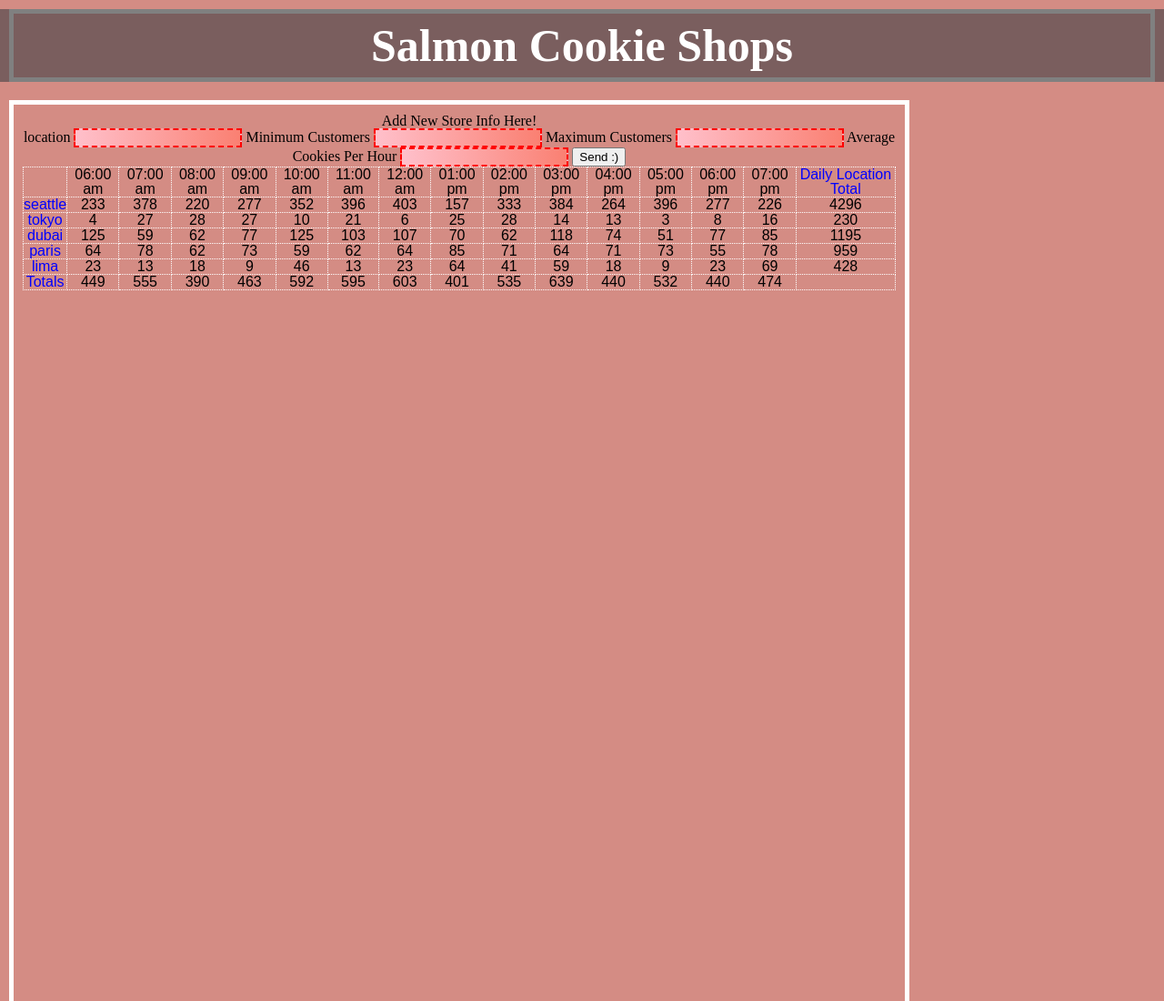
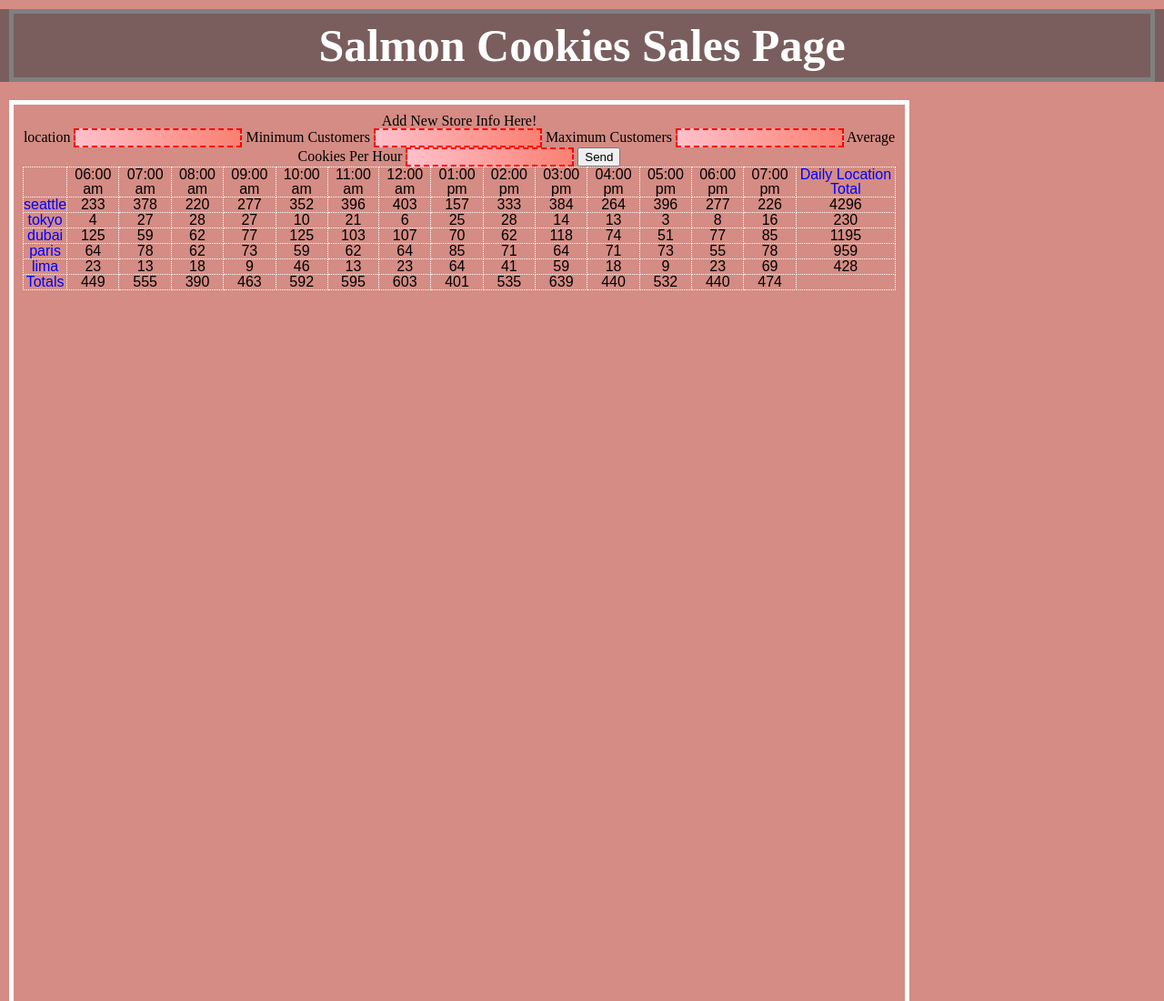
Before and after one commit to antoni909/cookie-stand, a plain HTML site: page sales.html in a window 1280 px wide. Shown: the top 1100 px of the page at 91% size. Drawn offline with Linux system fonts and the light colour scheme; a web font is replaced by a local one.

Commit message:
rename sales page

```diff
--- a/sales.html
+++ b/sales.html
@@ -9,7 +9,7 @@
 </head>
 <body>
   <header>
-    <h1>Salmon Cookie Shops</h1>
+    <h1>Salmon Cookies Sales Page</h1>
   </header>
 
   <main id="container">
@@ -35,7 +35,7 @@
           <input type="text" name="averagecookiespercust" required>
         </label>
 
-        <button type="submit"> Send :) </button>
+        <button type="submit">Send</button>
 
       </fieldset>
     </form>
```
